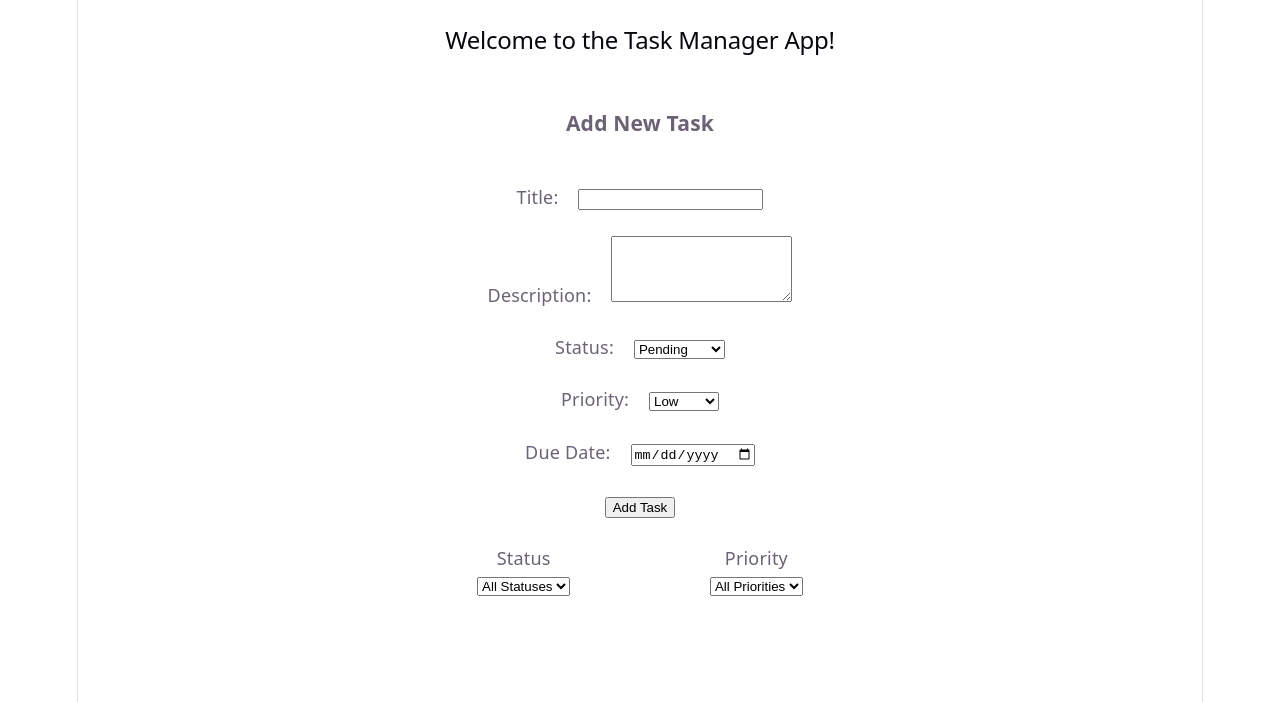
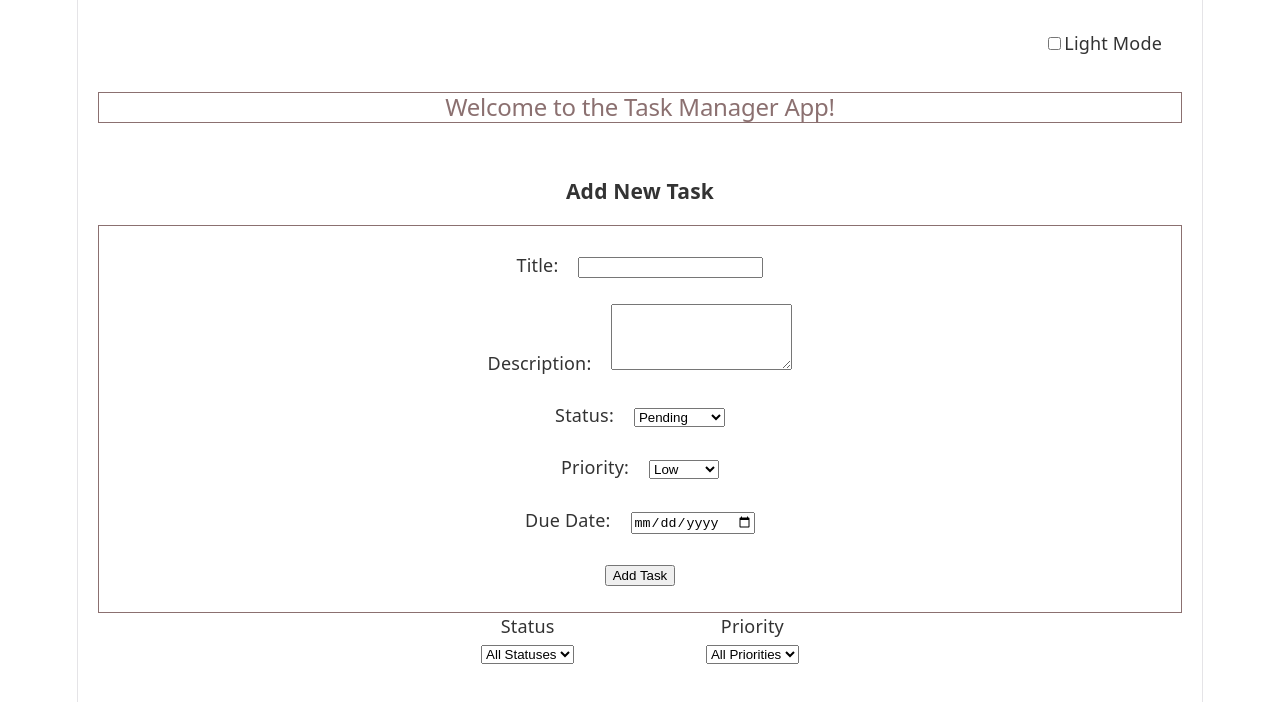
Before and after one commit to fdiallo/React-SBA, a React (Vite) app: page / in a window 1280 px wide. Shown: the top 702 px of the page. Built offline with nearby package versions, Linux system fonts and the light colour scheme.

Commit message:
Implemented light and dark mode

```diff
--- a/src/App.tsx
+++ b/src/App.tsx
@@ -1,4 +1,6 @@
 import Dashboard from "./components/Dashboard/Dashboard";
+import { ThemeProvider, useTheme } from "./components/ThemeContext/ThemeContext";
+import ThemeToggle from "./components/ThemeContext/ThemeToggle";
 
 /**
  * Task Manager App
@@ -8,10 +10,14 @@ import Dashboard from "./components/Dashboard/Dashboard";
  */
 function App() {
 
+
   return (
-    <div>
-      <Dashboard />
-    </div>
+    <ThemeProvider>
+      <div>
+
+        <Dashboard />
+      </div>
+    </ThemeProvider>
   )
 }
 
--- a/src/components/Dashboard/Dashboard.tsx
+++ b/src/components/Dashboard/Dashboard.tsx
@@ -3,6 +3,8 @@ import TaskFilter from "../TaskFilter/TaskFilter";
 import TaskList from "../TaskList/TaskList";
 import type { Task } from "../../types/index";
 import TaskForm from "../TaskForm/TaskForm";
+import ThemeToggle from "../ThemeContext/ThemeToggle";
+import { useTheme } from "../ThemeContext/ThemeContext";
 
 /**
  * Dashboard component serves as the main component of the Task Manager application.
@@ -12,6 +14,18 @@ import TaskForm from "../TaskForm/TaskForm";
  * updating task status, and deleting tasks.
  */
 function Dashboard() {
+
+
+      const { colors } = useTheme()
+
+      const appStyles = {
+        backgroundColor: colors.background,
+        color: colors.text,
+        minHeight: '100vh',
+        transition: 'all 0.3s ease', // Smooth transition!
+        padding: '20px',
+      }
+
 
     /**
      * State to hold the list of tasks. It is initialized with
@@ -55,9 +69,12 @@ function Dashboard() {
     }
 
     return (
-        <div>
+
+        <div style={appStyles}>
+
+             <ThemeToggle />
             <br />
-            <h2>Welcome to the Task Manager App! </h2>
+            <h2 style={{border: '1px solid #8b7070', color: "#8b7070"}}>Welcome to the Task Manager App! </h2>
             <br />
 
             <TaskForm onTaskAdded={handleTaskAdd} />
--- a/src/components/TaskForm/TaskForm.tsx
+++ b/src/components/TaskForm/TaskForm.tsx
@@ -31,7 +31,7 @@ function TaskForm({ onTaskAdded }: { onTaskAdded: (task: any) => void }) {
     return (
         <div>
             <h3>Add New Task</h3>
-            <form style={{ border: "1px solid white" }} onSubmit={handleSubmit}>
+            <form style={{ border: '1px solid #8b7070'}} onSubmit={handleSubmit}>
                 <div ><br />
                     <label htmlFor="title" style={{ marginRight: "20px" }}>Title:</label>
                     <input type="text" id="title" name="title" />
--- /dev/null
+++ b/src/components/ThemeContext/ThemeContext.tsx
@@ -0,0 +1,69 @@
+import { createContext, use, useContext, useState, type ReactNode } from "react"
+
+
+// const ThemeContext = createContext({
+//     theme: "light",
+//     toggleTheme: () => { },
+// })
+
+////const ThemeContext = createContext()
+
+const ThemeContext = createContext(
+    { isDarkMode: false,
+      toggleTheme: () => {},
+      colors: {
+        background: "#fff",
+        text: "#333",
+        primary: "#007bff",
+        secondary: "#6c757d",
+      },
+    }
+)
+
+
+// export const ThemeProvider = ({ children }: { children: ReactNode }) => {
+export const ThemeProvider = ({ children }: { children: ReactNode }) => {
+    //const [theme, setTheme] = useState("light")
+    const [isDarkMode, setIsDarkMode] = useState(false)
+
+    // const toggleTheme = () => {
+    //     setTheme((prevTheme) => (prevTheme === "light" ? "dark" : "light"))
+    // }
+
+    const toggleTheme = () => setIsDarkMode(prevMode => !prevMode)
+
+    const theme = {
+        isDarkMode,
+        toggleTheme,
+        colors: {
+            background: isDarkMode ? "#333" : "#fff",
+            text: isDarkMode ? "#fff" : "#333",
+            primary: isDarkMode ? "#4a90e2" : "#007bff",
+            secondary: isDarkMode ? "#6c757d" : "#6c757d",
+        }
+    }
+
+
+    // return (
+    //     <ThemeContext.Provider value={{ theme, toggleTheme }}>
+    //         {children}
+    //     </ThemeContext.Provider>
+    // )
+
+    return (
+        <ThemeContext.Provider value={theme}>
+            {children}
+        </ThemeContext.Provider>
+    )
+
+}
+
+// export const useTheme = () => {
+//     const context = ThemeContext
+//     if (!context) {
+//         throw new Error("useTheme must be used within a ThemeProvider")
+//     }
+//     return context
+// }
+
+export const useTheme = () => useContext(ThemeContext)
--- /dev/null
+++ b/src/components/ThemeContext/ThemeToggle.tsx
@@ -0,0 +1,24 @@
+import { useTheme } from "./ThemeContext";
+
+
+const ThemeToggle = () => {
+    // const { theme, toggleTheme } = useContext(ThemeContext);
+    const { isDarkMode, toggleTheme } = useTheme()
+
+    // return (
+    //     <button onClick={toggleTheme} className="theme-toggle">
+    //         Switch to {theme === 'light' ? 'Dark' : 'Light'} Mode
+    //     </button>
+    // );
+
+    return (
+        <div style={{ display: 'flex', justifyContent: 'flex-end', padding: '10px' }}>
+            <label style={{ marginRight: '10px' }}>
+                <input type="checkbox" checked={isDarkMode} onChange={toggleTheme} />
+                {isDarkMode ? 'Dark Mode' : 'Light Mode'}
+            </label>
+        </div>
+    )
+};
+
+export default ThemeToggle;
```
